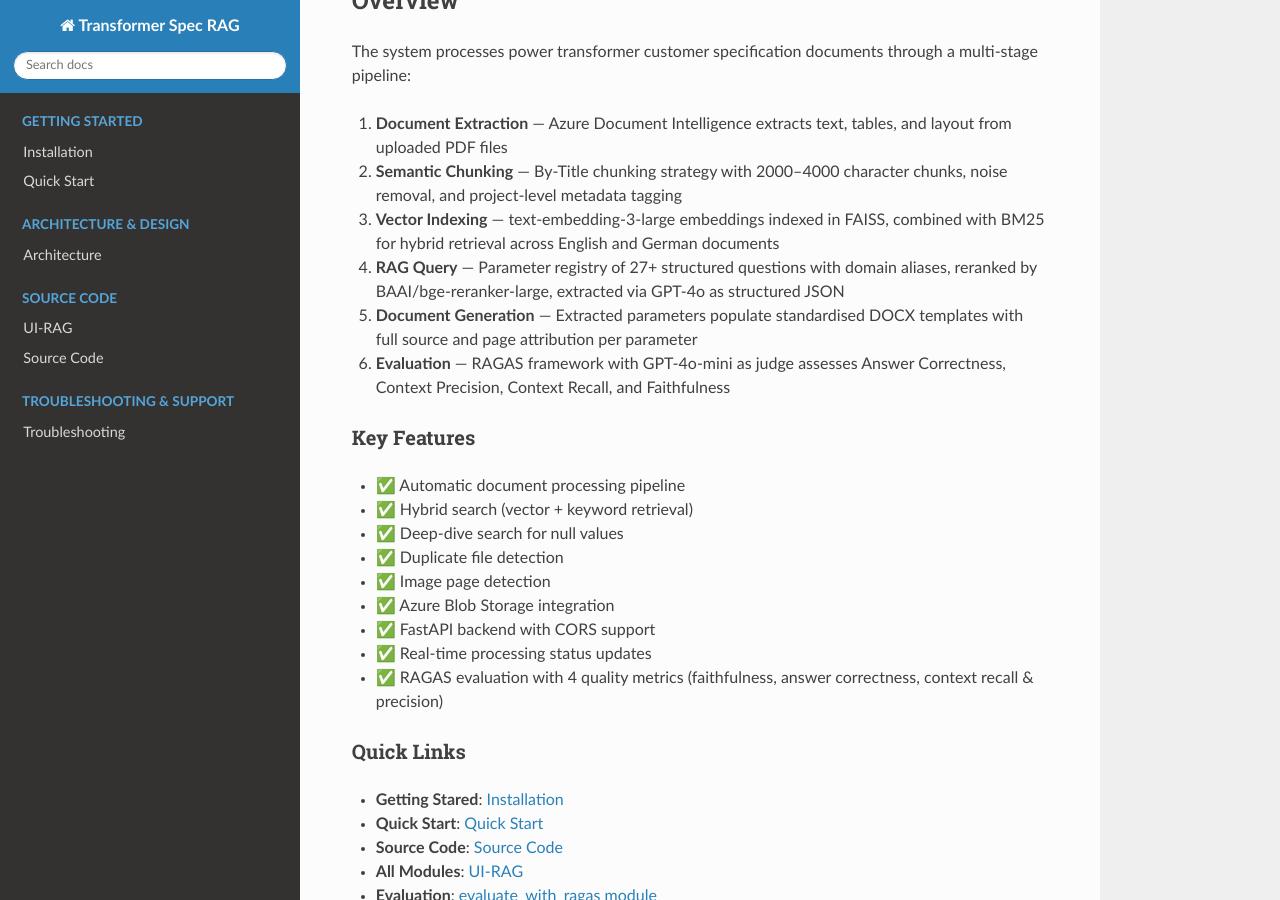
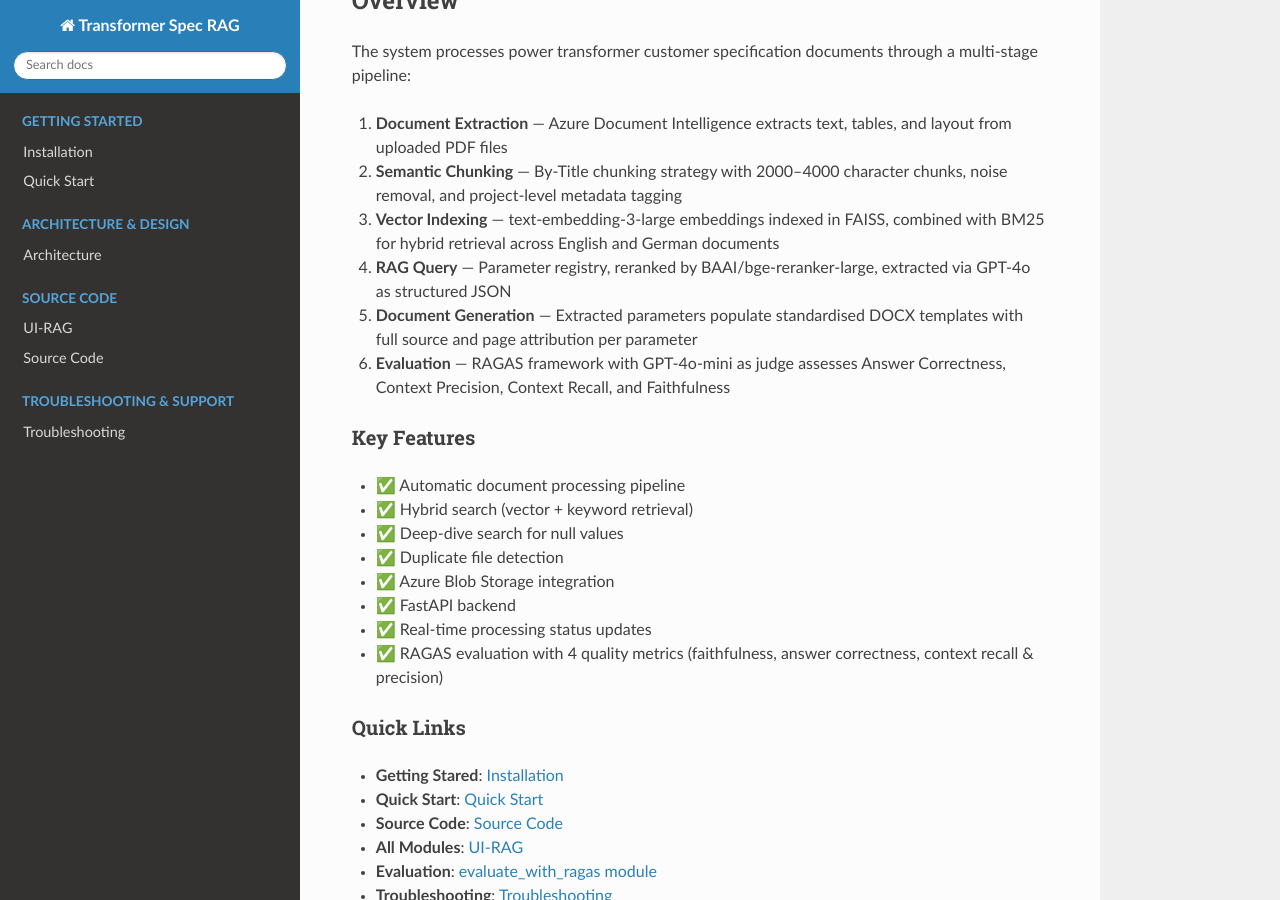
Before and after one commit to chaitra-bhandari/TransformerRag, a Sphinx documentation site: the page built from UI-RAG/docs/index.rst, in a window 1280 px wide and 900 px high, scrolled down 2480 px. Built offline with Sphinx 7.4.7 and the Read the Docs theme 3.1.0, drawn with Linux system fonts in a browser that asks for light colours; pages that are not in the unit, such as notebooks, are missing from menus.

Commit message:
Update index.rst

```diff
--- a/UI-RAG/docs/index.rst
+++ b/UI-RAG/docs/index.rst
@@ -63,7 +63,7 @@
 1. **Document Extraction** — Azure Document Intelligence extracts text, tables, and layout from uploaded PDF files
 2. **Semantic Chunking** — By-Title chunking strategy with 2000–4000 character chunks, noise removal, and project-level metadata tagging
 3. **Vector Indexing** — text-embedding-3-large embeddings indexed in FAISS, combined with BM25 for hybrid retrieval across English and German documents
-4. **RAG Query** — Parameter registry of 27+ structured questions with domain aliases, reranked by BAAI/bge-reranker-large, extracted via GPT-4o as structured JSON
+4. **RAG Query** — Parameter registry, reranked by BAAI/bge-reranker-large, extracted via GPT-4o as structured JSON
 5. **Document Generation** — Extracted parameters populate standardised DOCX templates with full source and page attribution per parameter
 6. **Evaluation** — RAGAS framework with GPT-4o-mini as judge assesses Answer Correctness, Context Precision, Context Recall, and Faithfulness
 
@@ -74,9 +74,8 @@
 - ✅ Hybrid search (vector + keyword retrieval)
 - ✅ Deep-dive search for null values
 - ✅ Duplicate file detection
-- ✅ Image page detection
 - ✅ Azure Blob Storage integration
-- ✅ FastAPI backend with CORS support
+- ✅ FastAPI backend
 - ✅ Real-time processing status updates
 - ✅ RAGAS evaluation with 4 quality metrics (faithfulness, answer correctness, context recall & precision)
 
```
